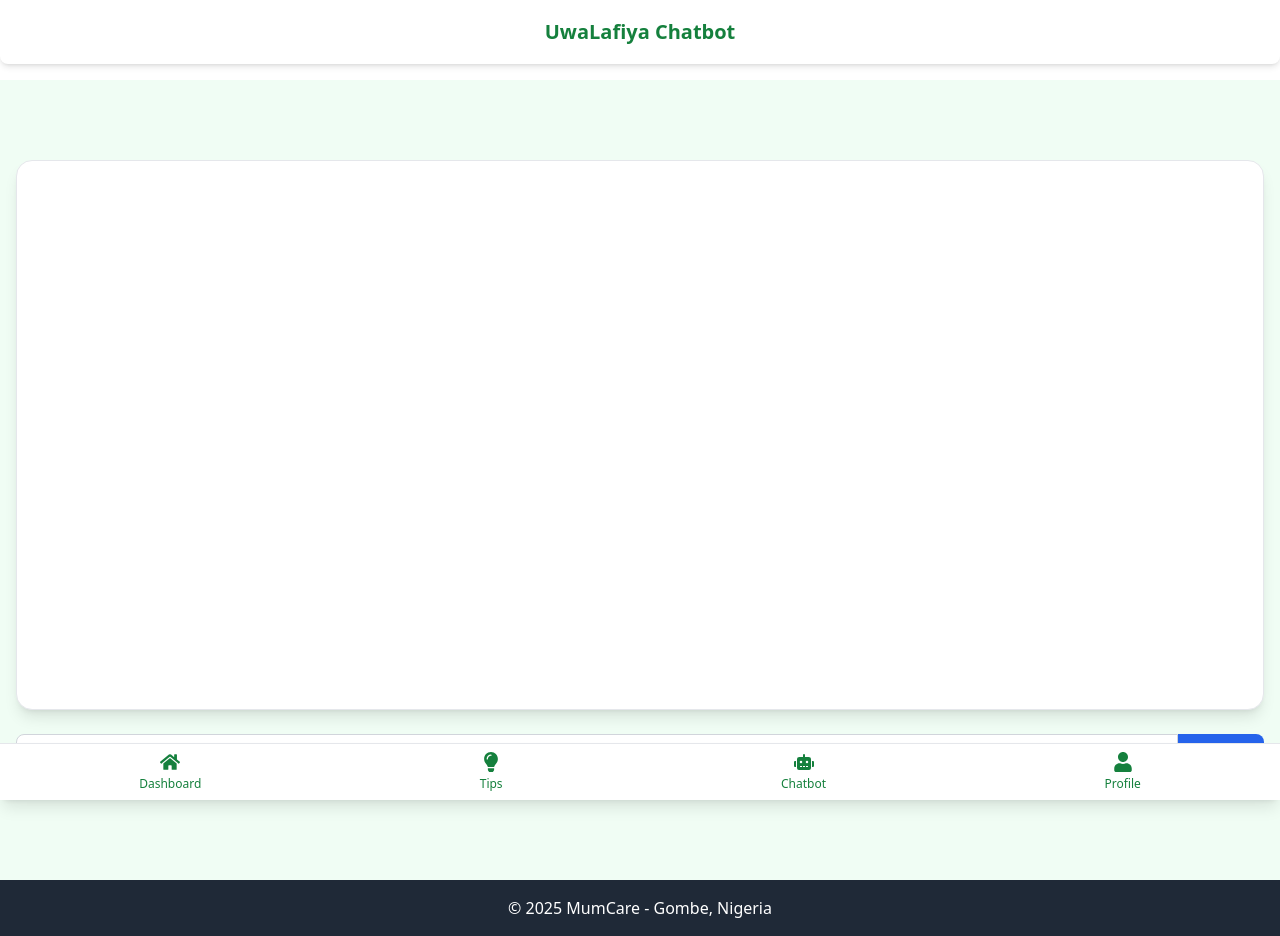
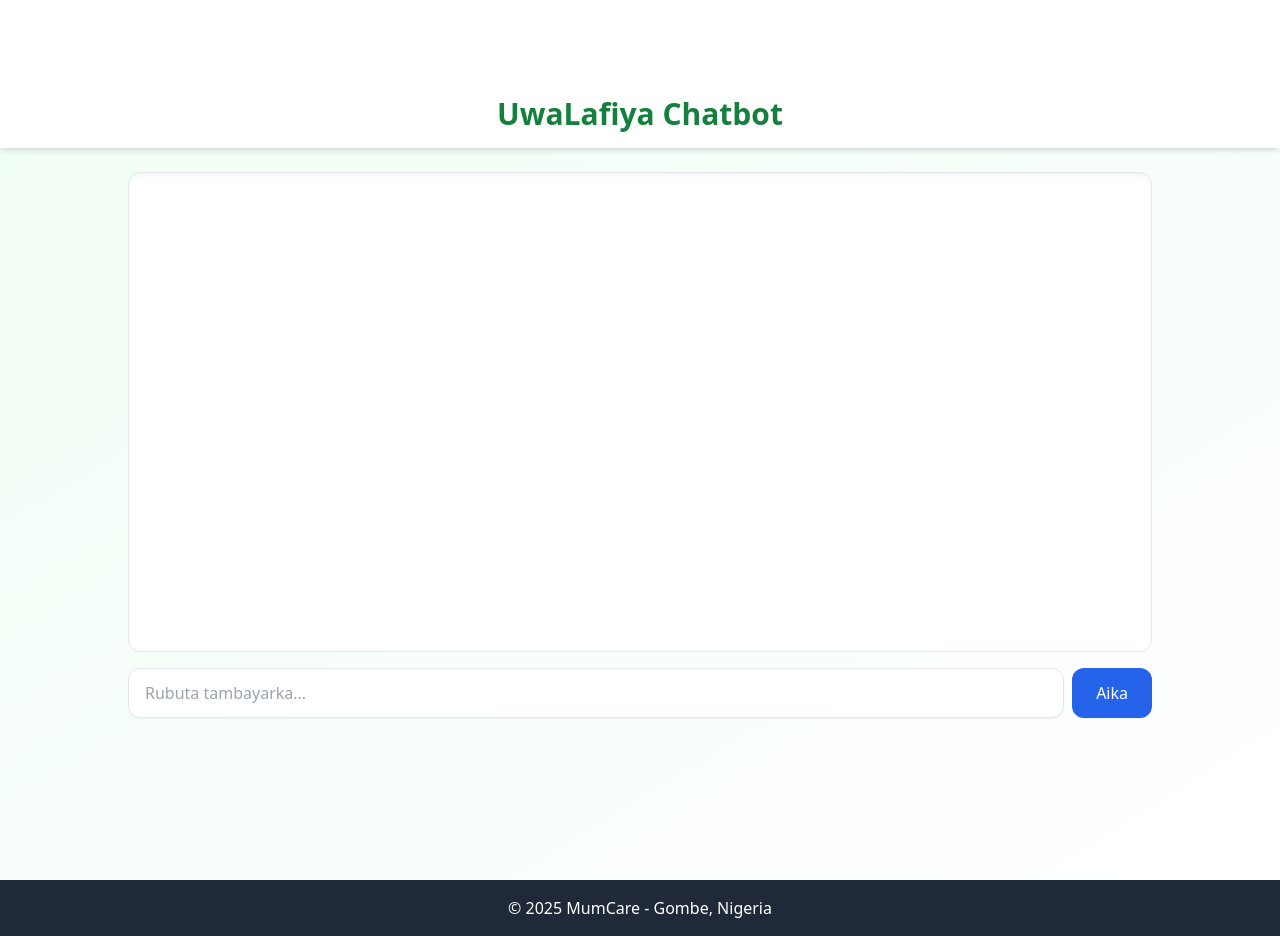
Before and after one commit to NafiuSaraki/MomCare, a React (Create React App) app: page /chatbot in a window 1280 px wide. Built offline with nearby package versions, Linux system fonts and the light colour scheme.

Commit message:
Update Chatbot.js

```diff
--- a/src/pages/Chatbot.js
+++ b/src/pages/Chatbot.js
@@ -1,135 +1,142 @@
-  import React, { useState, useRef, useEffect } from 'react';
-import Fuse from 'fuse.js';
-import knowledgeBase from '../data/knowledgeBase.json';
+import React, { useState, useRef, useEffect } from "react";
+import Fuse from "fuse.js";
+import knowledgeBase from "../data/knowledgeBase.json";
 import { FaHome, FaLightbulb, FaRobot, FaUser } from "react-icons/fa";
-import { useNavigate } from 'react-router-dom';
+import { useNavigate } from "react-router-dom";
+import axios from "axios";
 
 const Chatbot = () => {
-  const [input, setInput] = useState('');
   const [chat, setChat] = useState([]);
+  const [form, setForm] = useState({ input: "" });
+  const [message, setMessage] = useState("");
+  const [isSuccess, setIsSuccess] = useState(null);
+  const [isLoading, setIsLoading] = useState(false);
+
   const chatEndRef = useRef(null);
   const navigate = useNavigate();
 
-  const fuse = new Fuse(knowledgeBase, {
-    keys: ['question', 'keywords'],
-    threshold: 0.5, // More flexible matching
-    includeScore: true,
-  });
+  const handleChange = (e) => setForm({ input: e.target.value });
 
   const scrollToBottom = () => {
-    chatEndRef.current?.scrollIntoView({ behavior: 'smooth' });
+    chatEndRef.current?.scrollIntoView({ behavior: "smooth" });
   };
 
   useEffect(() => {
     scrollToBottom();
-  }, [chat]);
+  }, [chat, isLoading]);
 
-  const handleSend = () => {
-    if (!input.trim()) return;
+  const handleSubmit = async (e) => {
+    e.preventDefault();
+    if (!form.input.trim()) return;
 
-    const results = fuse.search(input.toLowerCase());
-    let answer = "Sorry, I didn’t understand the question. Please try again.";
+    setIsLoading(true); // Start loading
 
-    if (results.length > 0 && results[0].score < 0.6) {
-      answer = results[0].item.answer;
-    }
+    const newChat = [...chat, { type: "user", message: form.input }];
+    setChat(newChat);
 
-    const newChat = [
-      ...chat,
-      { type: 'user', message: input },
-      { type: 'bot', message: answer }
-    ];
-
-    setChat(newChat);
-    setInput('');
-  };
-
-  const handleKeyPress = (e) => {
-    if (e.key === 'Enter') {
-      handleSend();
+    try {
+      const res = await axios.post("https://momcare-lkmi.onrender.com/get_response", form);
+      setChat([
+        ...newChat,
+        { type: "bot", message: res.data.response },
+      ]);
+      setForm({ input: "" });
+      setIsSuccess(true);
+    } catch (err) {
+      setMessage(err.response?.data?.message || "An samu kuskure");
+      setIsSuccess(false);
+    } finally {
+      setIsLoading(false); // Stop loading
     }
   };
 
+  const fuse = new Fuse(knowledgeBase, {
+    keys: ["question", "keywords"],
+    threshold: 0.5,
+    includeScore: true,
+  });
+
   return (
-    <div className="relative min-h-screen bg-green-50 flex flex-col">
-
-      {/* Top Navbar */}
-      <header className="fixed top-0 left-0 w-full h-16 bg-white shadow-md z-20 flex items-center justify-center rounded-b-lg">
-        <h1 className="text-xl font-bold text-green-700">UwaLafiya Chatbot</h1>
+    <div className="min-h-screen flex flex-col bg-gradient-to-br from-green-50 to-white">
+      {/* Header */}
+      <header className="sticky top-0 z-50 w-full bg-white shadow-md py-4 px-6 flex justify-center items-center">
+        <h1 className="text-2xl md:text-3xl font-semibold text-green-700">
+          UwaLafiya Chatbot
+        </h1>
       </header>
 
-      {/* Main Content */}
-      <main className="flex flex-col flex-grow px-4 pt-20 pb-24">
-
-        {/* Chat messages container */}
-        <div className="flex-grow bg-white border rounded-2xl shadow-lg overflow-y-auto p-5 mb-6">
+      {/* Chat Section */}
+      <main className="flex flex-col flex-grow px-4 md:px-10 lg:px-32 py-6 space-y-4">
+        {/* Chat Messages */}
+        <div className="flex-grow overflow-y-auto bg-white rounded-xl shadow-inner border p-4 sm:p-6 space-y-3 max-h-[60vh]">
           {chat.map((msg, i) => (
             <div
               key={i}
-              className={`mb-3 p-3 rounded-lg max-w-[80%] ${
-                msg.type === 'user' ? 'bg-blue-100 ml-auto text-right' : 'bg-green-100'
+              className={`max-w-[85%] w-fit px-4 py-3 rounded-2xl shadow-sm text-sm md:text-base ${
+                msg.type === "user"
+                  ? "ml-auto bg-blue-100 text-right"
+                  : "mr-auto bg-green-100"
               }`}
             >
               {msg.message}
             </div>
           ))}
+
+          {/* Typing Indicator */}
+          {isLoading && (
+            <div className="text-green-600 text-sm animate-pulse">
+              🤖 Bot is typing...
+            </div>
+          )}
+
           <div ref={chatEndRef} />
         </div>
 
-        {/* Input area */}
-        <div className="flex">
+        {/* Input Area */}
+        <form
+          onSubmit={handleSubmit}
+          className="flex flex-col sm:flex-row items-stretch gap-2"
+        >
           <input
             type="text"
-            className="flex-1 border border-gray-300 p-3 rounded-l-lg outline-none"
-            placeholder="Type your question..."
-            value={input}
-            onChange={(e) => setInput(e.target.value)}
-            onKeyDown={handleKeyPress}
+            value={form.input}
+            onChange={handleChange}
+            placeholder="Rubuta tambayarka..."
+            disabled={isLoading}
+            className="flex-1 px-4 py-3 border rounded-xl outline-none shadow-sm focus:ring-2 focus:ring-green-400 transition disabled:opacity-50"
           />
           <button
-            className="bg-blue-600 text-white px-6 rounded-r-lg hover:bg-blue-700 transition"
-            onClick={handleSend}
+            type="submit"
+            disabled={isLoading}
+            className={`bg-blue-600 text-white px-6 py-3 rounded-xl transition shadow-sm ${
+              isLoading ? "opacity-50 cursor-not-allowed" : "hover:bg-blue-700"
+            }`}
           >
-            Send
+            {isLoading ? "Ana Aiki..." : "Aika"}
           </button>
-        </div>
+        </form>
 
+        {isSuccess === false && (
+          <p className="text-red-600 text-sm">{message}</p>
+        )}
       </main>
 
-      {/* Bottom Nav */}
-      <nav className="fixed bottom-0 left-0 w-full bg-white py-2 flex justify-around border-t shadow-lg z-20">
-        <button
-          onClick={() => navigate("/dashboard")}
-          className="flex flex-col items-center text-green-700 text-sm"
-        >
-          <FaHome size={20} />
-          <span className="text-xs mt-1">Dashboard</span>
-        </button>
-        <button
-          onClick={() => navigate("/tips")}
-          className="flex flex-col items-center text-green-700 text-sm"
-        >
-          <FaLightbulb size={20} />
-          <span className="text-xs mt-1">Tips</span>
-        </button>
-        <button
-          onClick={() => navigate("/chatbot")}
-          className="flex flex-col items-center text-green-700 text-sm"
-        >
-          <FaRobot size={20} />
-          <span className="text-xs mt-1">Chatbot</span>
-        </button>
-        <button
-          onClick={() => navigate("/profile")}
-          className="flex flex-col items-center text-green-700 text-sm"
-        >
-          <FaUser size={20} />
-          <span className="text-xs mt-1">Profile</span>
-        </button>
+      {/* Bottom Navigation - Hidden on md and above */}
+      <nav className="fixed bottom-0 w-full bg-white shadow-md border-t py-2 flex justify-around z-50 md:hidden">
+        <NavButton icon={<FaHome size={20} />} label="Dashboard" onClick={() => navigate("/dashboard")} />
+        <NavButton icon={<FaLightbulb size={20} />} label="Shawara" onClick={() => navigate("/tips")} />
+        <NavButton icon={<FaRobot size={20} />} label="Chatbot" onClick={() => navigate("/chatbot")} />
+        <NavButton icon={<FaUser size={20} />} label="Bayanan Ki" onClick={() => navigate("/profile")} />
       </nav>
-
     </div>
   );
 };
 
+const NavButton = ({ icon, label, onClick }) => (
+  <button onClick={onClick} className="flex flex-col items-center text-green-700 text-sm">
+    {icon}
+    <span className="text-xs mt-1">{label}</span>
+  </button>
+);
+
 export default Chatbot;
```
